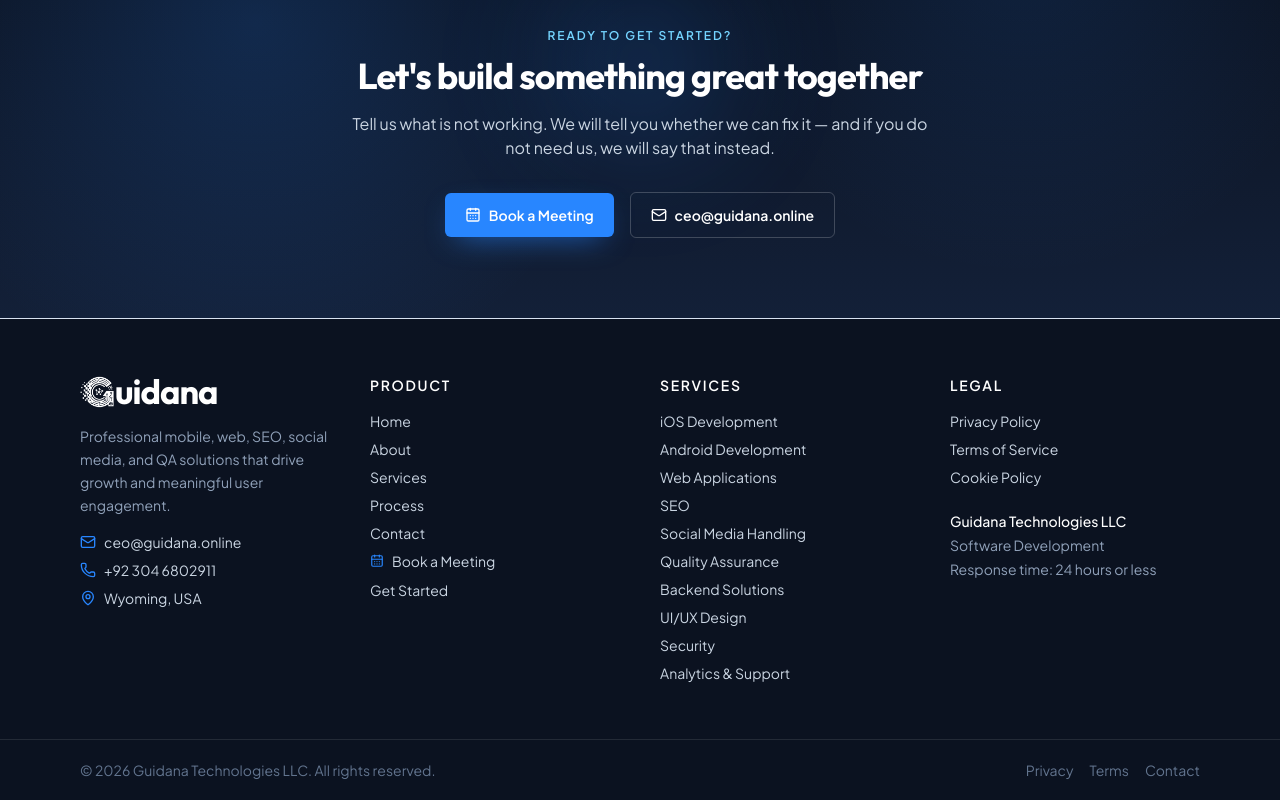
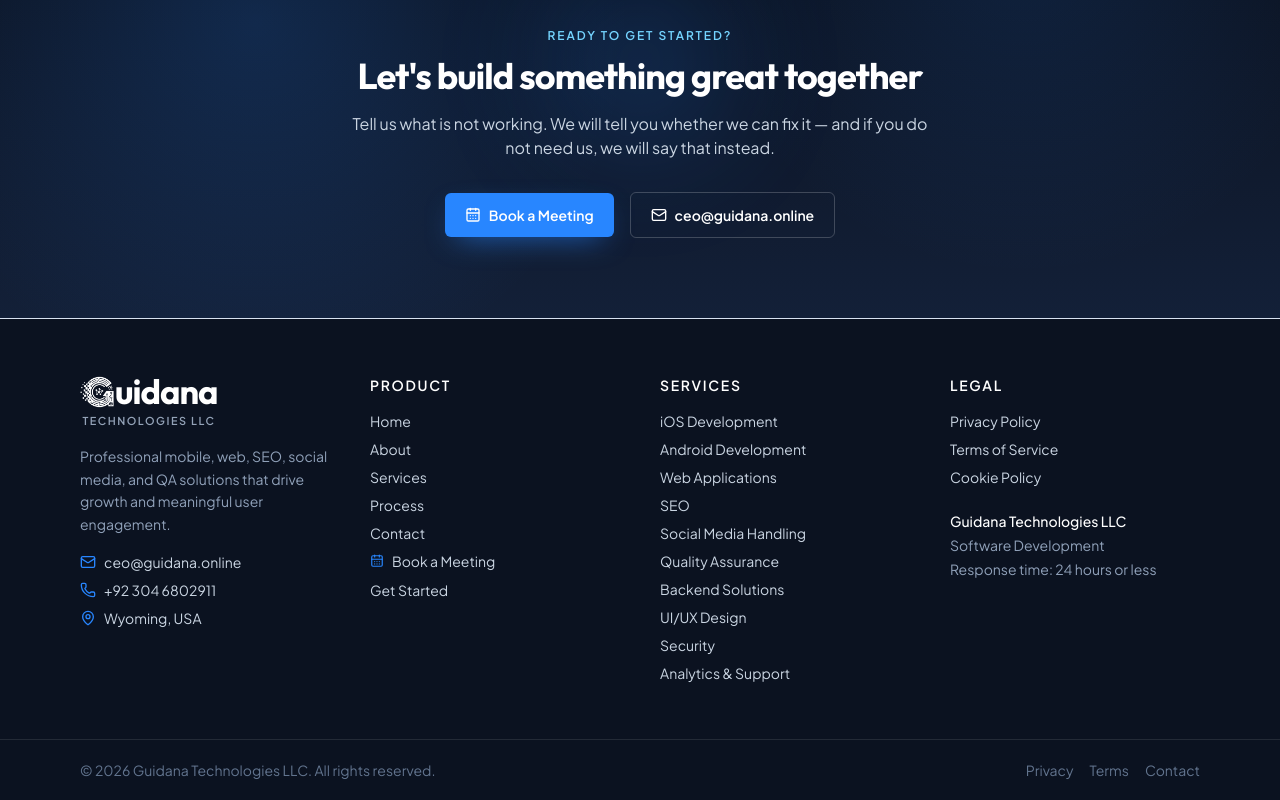
Before and after one commit to guidanatechnologies/Guidana.Online, a Next.js app: page / in a window 1280 px wide. Shown: the part 9947-10747 px from the top of the page. Built offline with nearby package versions, Linux system fonts and the light colour scheme; no server answers.

Commit message:
Add footer branding styles: introduce .footer-brand and .footer-brand__sub classes for improved layout and styling in the footer component.

```diff
--- a/src/app/globals.css
+++ b/src/app/globals.css
@@ -262,6 +262,14 @@
   color: #fff;
 }
 
+.footer-brand {
+  display: inline-flex;
+  flex-direction: column;
+  align-items: flex-start;
+  gap: 0.2rem;
+  color: #fff;
+}
+
 .footer-wordmark {
   display: inline-flex;
   align-items: center;
@@ -285,6 +293,16 @@
   letter-spacing: -0.03em;
   line-height: 0.92;
   color: #fff;
+}
+
+.footer-brand__sub {
+  display: block;
+  margin-left: 0.15rem;
+  font-size: 0.68rem;
+  font-weight: 600;
+  letter-spacing: 0.14em;
+  text-transform: uppercase;
+  color: #94a3b8;
 }
 
 .hero-split__headline {
--- a/src/components/Footer.tsx
+++ b/src/components/Footer.tsx
@@ -8,7 +8,8 @@
     <footer className="border-t border-line bg-[#0b1220] text-slate-300">
       <div className="container-site grid gap-10 py-14 md:grid-cols-2 lg:grid-cols-4">
         <div className="space-y-4 lg:col-span-1">
-          <Link href="/" className="footer-wordmark" aria-label={`${siteConfig.name} home`}>
+          <Link href="/" className="footer-brand" aria-label={`${siteConfig.name} home`}>
+            <span className="footer-wordmark">
               <Image
                 src="/guidana-logo-white.png"
                 alt=""
@@ -17,6 +18,8 @@
                 className="footer-wordmark__mark"
               />
               <span className="footer-wordmark__text">uidana</span>
+            </span>
+            <span className="footer-brand__sub">Technologies LLC</span>
           </Link>
           <p className="max-w-xs text-sm leading-relaxed text-slate-400">
             Professional mobile, web, SEO, social media, and QA solutions that drive growth and meaningful user
--- a/src/components/Header.tsx
+++ b/src/components/Header.tsx
@@ -25,7 +25,7 @@
             <span className="block truncate font-[family-name:var(--font-display)] text-base font-bold tracking-tight text-foreground sm:text-lg">
               {siteConfig.name}
             </span>
-            <span className="hidden text-[11px] font-medium uppercase tracking-[0.14em] text-muted sm:block">
+            <span className="block text-[11px] font-medium uppercase tracking-[0.14em] text-muted">
               Technologies LLC
             </span>
           </div>
```
Lines whose indentation alone changed are shown as unchanged.
